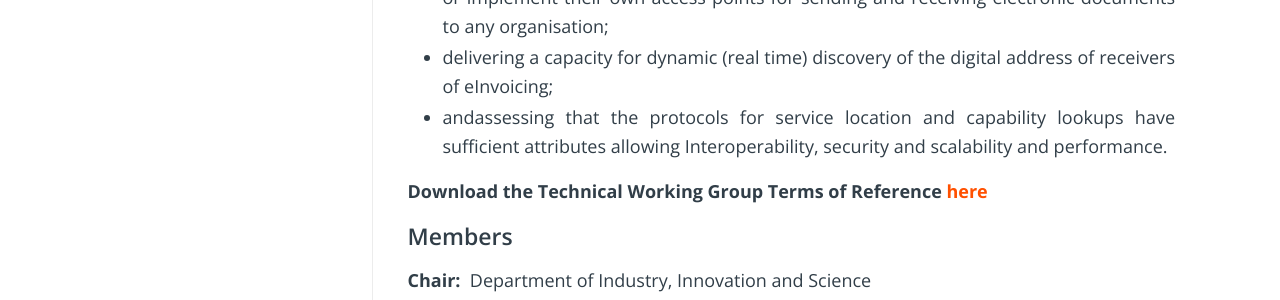
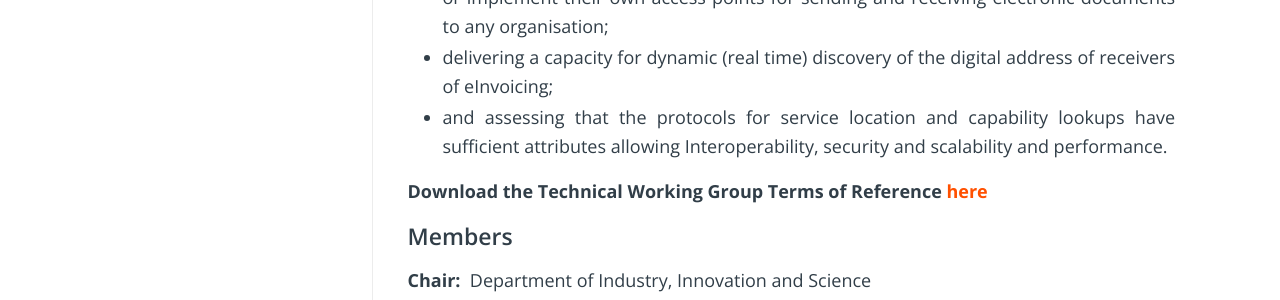
Before and after one commit to Digital-Business-Council/Digital-Business-Council.github.io, a Jekyll site: the page built from pages/about-us/tech-working-group.md, in a window 1280 px wide and 900 px high, scrolled down 682 px. Shown: the part 155-455 px from the top of the window. Built offline with Jekyll 4.4.1, drawn with Linux system fonts in a browser that asks for light colours.

Commit message:
Update tech-working-group.md

```diff
--- a/pages/about-us/tech-working-group.md
+++ b/pages/about-us/tech-working-group.md
@@ -19,7 +19,7 @@ This includes advice on:
 - ensuring that whatever the selected model that it is inclusive of capacity to allow a three corner model and a two corner model;
 - ensuring freedom for buyers and suppliers to either engage with any access provider or implement their own access points for sending and receiving electronic documents to any organisation;
 - delivering a capacity for dynamic (real time) discovery of the digital address of receivers of eInvoicing;
-- andassessing that the protocols for service location and capability lookups have sufficient attributes allowing Interoperability, security and scalability and performance.
+- and assessing that the protocols for service location and capability lookups have sufficient attributes allowing Interoperability, security and scalability and performance.
 
 **Download the Technical Working Group Terms of Reference [here]({{site.url | absolute}}/assets/Technical_Working_Group_Terms_of_Reference.pdf )**
 
```
